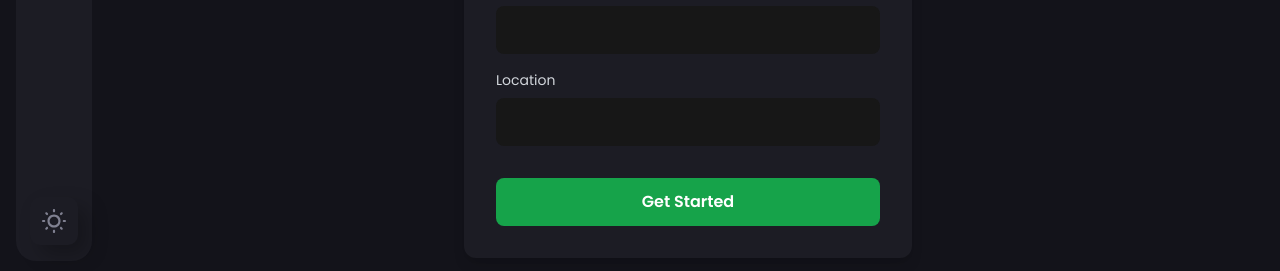
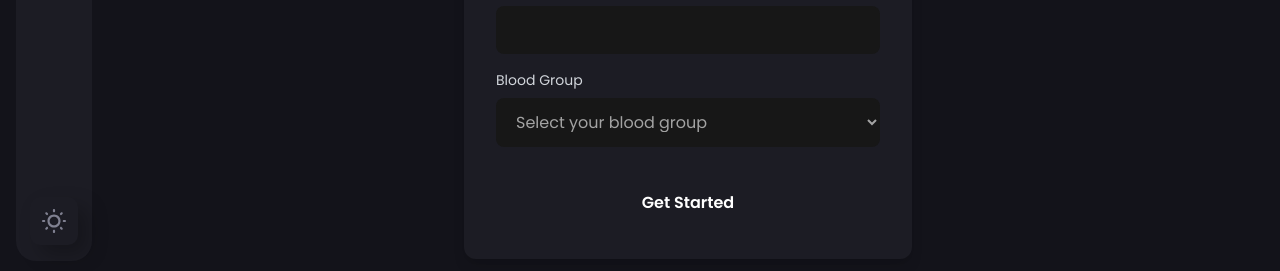
Before and after one commit to erandi2002/Blood-Report-Analysis-Platform, a React (Vite) app: page /onboarding in a window 1280 px wide. Shown: the part 503-774 px from the top of the page. Built offline with nearby package versions, Linux system fonts and the light colour scheme; no server answers.

Commit message:
Creating database and connecting

```diff
--- a/drizzle.config.js
+++ b/drizzle.config.js
@@ -3,8 +3,8 @@ export default {
   schema: "./src/utils/schema.jsx",
   out: "./drizzle",
   dbCredentials: {
-    url: "postgresql://finan-smart_owner:uk3aed9QZotj@ep-wispy-breeze-a5iadk8t.us-east-2.aws.neon.tech/beat-cancer?sslmode=require",
+    url: "postgresql://neondb_owner:npg_doDcOB2J9uNp@ep-polished-sun-a4i3qo1o-pooler.us-east-1.aws.neon.tech/redcell?sslmode=require",
     connectionString:
-      "postgresql://finan-smart_owner:uk3aed9QZotj@ep-wispy-breeze-a5iadk8t.us-east-2.aws.neon.tech/beat-cancer?sslmode=require",
+      "postgresql://neondb_owner:npg_doDcOB2J9uNp@ep-polished-sun-a4i3qo1o-pooler.us-east-1.aws.neon.tech/redcell?sslmode=require",
   },
 };
--- a/src/pages/Onboarding.jsx
+++ b/src/pages/Onboarding.jsx
@@ -7,17 +7,18 @@ const Onboarding = () => {
   const { createUser } = useStateContext();
   const [username, setUsername] = useState("");
   const [age, setAge] = useState("");
-  const [location, setLocation] = useState("");
+  const [bloodGroup, setBloodGroup] = useState(""); // Added for Blood Group
   const navigate = useNavigate();
   const { user } = usePrivy();
 
   console.log(user);
+
   const handleOnboarding = async (e) => {
     e.preventDefault();
     const userData = {
       username,
       age: parseInt(age, 10),
-      location,
+      bloodGroup, // Save blood group
       folders: [],
       treatmentCounts: 0,
       folder: [],
@@ -34,7 +35,7 @@ const Onboarding = () => {
   return (
     <div className="flex min-h-screen items-center justify-center bg-[#13131a]">
       <div className="w-full max-w-md rounded-xl bg-[#1c1c24] p-8 shadow-lg">
-        <h2 className="mb-2 text-center text-5xl font-bold text-white">👋 </h2>
+        <h2 className="mb-2 text-center text-5xl font-bold text-white">👋</h2>
         <h2 className="mb-6 text-center text-2xl font-bold text-white">
           Welcome! Let's get started
         </h2>
@@ -70,23 +71,32 @@ const Onboarding = () => {
           </div>
           <div className="mb-4">
             <label
-              htmlFor="location"
+              htmlFor="bloodGroup"
               className="mb-2 block text-sm text-gray-300"
             >
-              Location
+              Blood Group
             </label>
-            <input
-              id="location"
-              type="text"
-              value={location}
-              onChange={(e) => setLocation(e.target.value)}
+            <select
+              id="bloodGroup"
+              value={bloodGroup}
+              onChange={(e) => setBloodGroup(e.target.value)}
               required
               className="w-full rounded-lg bg-neutral-900 px-4 py-3 text-neutral-400 focus:border-blue-600 focus:outline-none"
-            />
+            >
+              <option value="">Select your blood group</option>
+              <option value="A+">A positive (A⁺)</option>
+              <option value="A-">A negative (A⁻)</option>
+              <option value="B+">B positive (B⁺)</option>
+              <option value="B-">B negative (B⁻)</option>
+              <option value="AB+">AB positive (AB⁺)</option>
+              <option value="AB-">AB negative (AB⁻)</option>
+              <option value="O+">O positive (O⁺)</option>
+              <option value="O-">O negative (O⁻)</option>
+            </select>
           </div>
           <button
             type="submit"
-            className="mt-4 w-full rounded-lg bg-green-600 py-3 font-semibold text-white hover:bg-green-700 focus:outline-none focus:ring-2 focus:ring-blue-600"
+            className="mt-4 w-full rounded-lg dark:bg-[#700a0a] py-3 font-semibold text-white hover:bg-[#8a5454] focus:outline-none focus:ring-2 focus:ring-blue-600"
           >
             Get Started
           </button>
--- a/src/utils/dbConfig.jsx
+++ b/src/utils/dbConfig.jsx
@@ -2,6 +2,6 @@ import { neon } from "@neondatabase/serverless";
 import { drizzle } from "drizzle-orm/neon-http";
 import * as schema from "./schema";
 const sql = neon(
-  "postgresql://finan-smart_owner:uk3aed9QZotj@ep-wispy-breeze-a5iadk8t.us-east-2.aws.neon.tech/beat-cancer?sslmode=require"
+  "postgresql://neondb_owner:npg_doDcOB2J9uNp@ep-polished-sun-a4i3qo1o-pooler.us-east-1.aws.neon.tech/redcell?sslmode=require"
 );
 export const db = drizzle(sql, { schema });
--- a/src/utils/schema.jsx
+++ b/src/utils/schema.jsx
@@ -6,27 +6,20 @@ export const Users = pgTable("users", {
   id: serial("id").primaryKey(),
   username: varchar("username").notNull(),
   age: integer("age").notNull(),
-  location: varchar("location").notNull(),
-  folders: text("folders")
-    .array()
-    .notNull()
-    .default(sql`ARRAY[]::text[]`),
-  treatmentCounts: integer("treatment_counts").notNull(),
-  folder: text("folder")
-    .array()
-    .notNull()
-    .default(sql`ARRAY[]::text[]`),
+  bloodGroup: varchar("blood_group").notNull(),
   createdBy: varchar("created_by").notNull(),
 });
 
 // records schema
-export const Records = pgTable("records", {
+export const Records = pgTable("reports", {
   id: serial("id").primaryKey(),
   userId: integer("user_id")
     .references(() => Users.id)
     .notNull(),
-  recordName: varchar("record_name").notNull(),
-  analysisResult: varchar("analysis_result").notNull(),
-  kanbanRecords: varchar("kanban_records").notNull(),
+  recordName: varchar("report_name").notNull(),
+  status: varchar("status").notNull(),
+  details: text("details").notNull(),// "normal", "abnormal", "critical"
+  analysisResult: varchar("analysis_result").notNull(), // full analysis report text (optional large field)
+  reportDate: varchar("report_date").notNull(), // (optional) date of the report
   createdBy: varchar("created_by").notNull(),
 });
```
